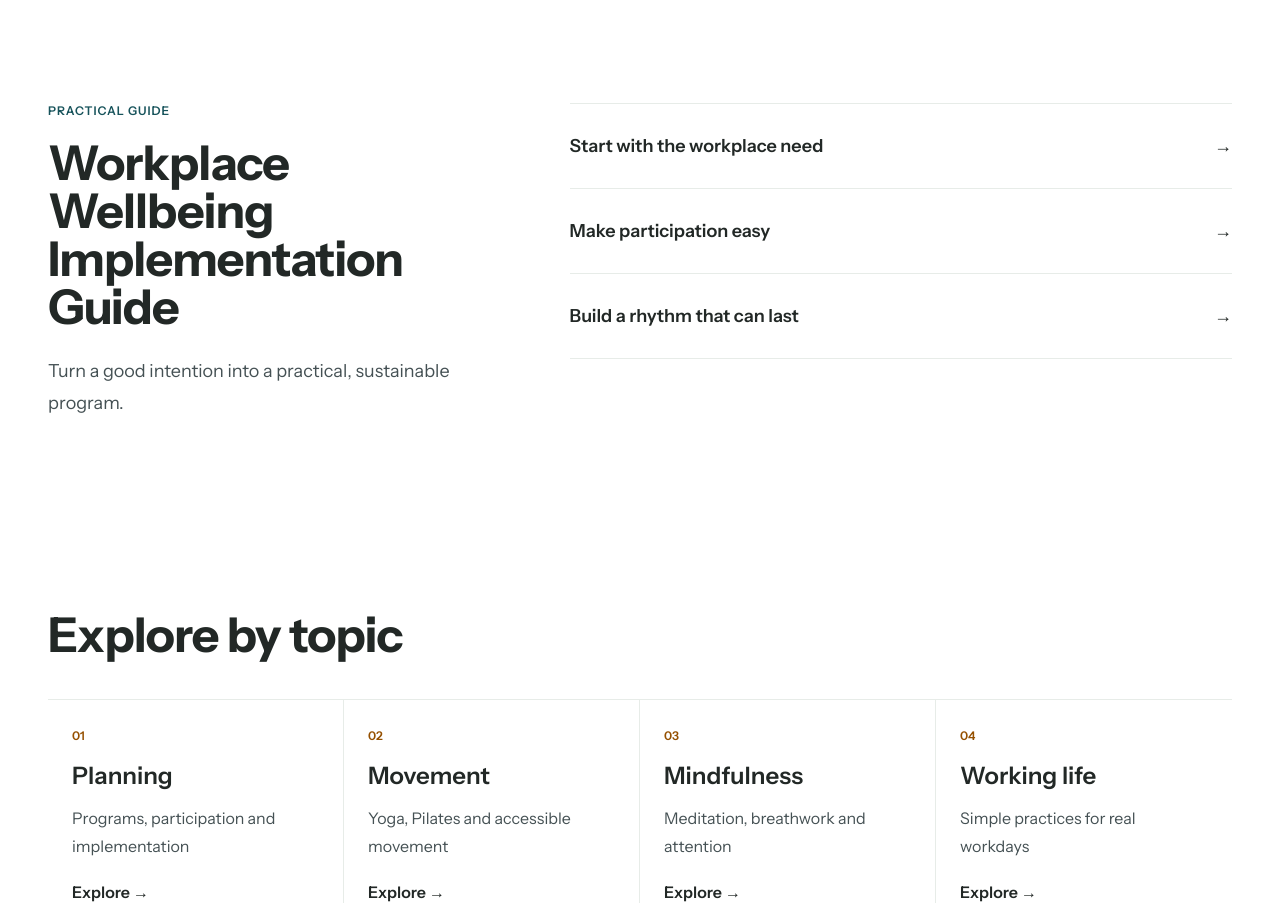
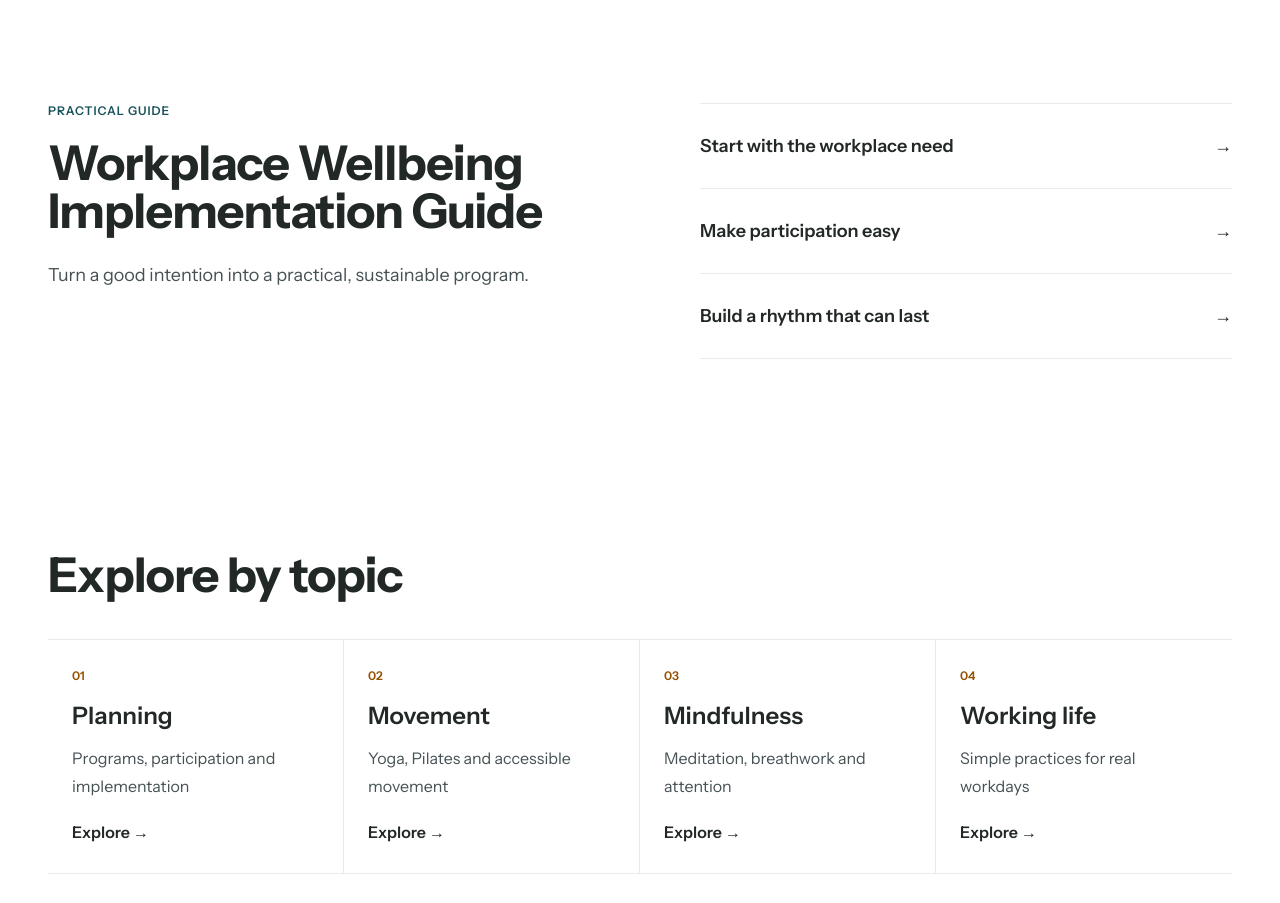
Before and after one commit to glennhammond/cya-website-prototype, a Next.js app: page /blog in a window 1280 px wide. Shown: the part 1920-2823 px from the top of the page. Built offline with nearby package versions, Linux system fonts and the light colour scheme.

Commit message:
Rebalance insights implementation guide layout

```diff
--- a/app/blog/page.tsx
+++ b/app/blog/page.tsx
@@ -50,7 +50,7 @@ export default function InsightsPage() {
 
       <section className="bg-white py-20 lg:py-24"><ProductionContainer><h2 className="text-4xl font-bold tracking-[-0.018em] text-[var(--cya-charcoal)] lg:text-5xl">Latest insights</h2><div className="mt-10 flex snap-x snap-mandatory gap-6 overflow-x-auto pb-4 md:grid md:grid-cols-3 md:overflow-visible md:pb-0">{latest.map((article) => <article key={article.slug} className="min-w-[84%] snap-start sm:min-w-[60%] md:min-w-0"><div className="relative aspect-[16/9] overflow-hidden bg-[var(--cya-surface-page)]"><Image src={imageFor(article.category)} alt="" fill sizes="(min-width: 768px) 33vw, 84vw" className="object-cover" /></div><p className="mt-4 text-xs font-bold uppercase tracking-[0.1em] text-[var(--cya-ochre-ink)]">{article.category}</p><h3 className="mt-3 text-2xl font-semibold leading-7 text-[var(--cya-charcoal)]"><Link href={`/blog/${article.slug}`}>{article.title}</Link></h3><Link href={`/blog/${article.slug}`} className="mt-5 inline-flex font-semibold text-[var(--cya-charcoal)] hover:underline">Read →</Link></article>)}</div><p className="mt-2 text-sm text-[var(--cya-body)] md:hidden">Swipe to explore →</p></ProductionContainer></section>
 
-      <section id="planning" className="bg-[var(--cya-surface-base)] py-20 lg:py-24"><ProductionContainer className="grid gap-10 lg:grid-cols-[minmax(0,0.8fr)_minmax(0,1.2fr)] lg:gap-20"><div><ProductionKicker>Practical guide</ProductionKicker><h2 className="mt-5 max-w-xl text-4xl font-bold tracking-[-0.018em] text-[var(--cya-charcoal)] lg:text-5xl">Workplace Wellbeing Implementation Guide</h2><p className="mt-6 max-w-xl text-lg leading-8 text-[var(--cya-body)]">Turn a good intention into a practical, sustainable program.</p></div><div className="border-t border-[var(--cya-divider)]">{[["Start with the workplace need","/workplace-wellbeing-programs"],["Make participation easy","/workplace-wellbeing-programs"],["Build a rhythm that can last","/workplace-wellbeing-programs"]].map(([label,href]) => <Link key={label} href={href} className="flex items-center justify-between gap-6 border-b border-[var(--cya-divider)] py-7 text-lg font-semibold text-[var(--cya-charcoal)] hover:text-[var(--cya-teal-dark)]"><span>{label}</span><span aria-hidden="true">→</span></Link>)}</div></ProductionContainer></section>
+      <section id="planning" className="bg-[var(--cya-surface-base)] py-20 lg:py-24"><ProductionContainer className="grid gap-10 lg:grid-cols-[minmax(0,1.05fr)_minmax(0,0.95fr)] lg:items-start lg:gap-16"><div><ProductionKicker>Practical guide</ProductionKicker><h2 className="mt-5 max-w-2xl text-4xl font-bold tracking-[-0.018em] text-[var(--cya-charcoal)] lg:text-5xl">Workplace Wellbeing Implementation Guide</h2><p className="mt-6 max-w-2xl text-lg leading-8 text-[var(--cya-body)]">Turn a good intention into a practical, sustainable program.</p></div><div className="border-t border-[var(--cya-divider)]">{[["Start with the workplace need","/workplace-wellbeing-programs"],["Make participation easy","/workplace-wellbeing-programs"],["Build a rhythm that can last","/workplace-wellbeing-programs"]].map(([label,href]) => <Link key={label} href={href} className="flex items-center justify-between gap-6 border-b border-[var(--cya-divider)] py-7 text-lg font-semibold text-[var(--cya-charcoal)] hover:text-[var(--cya-teal-dark)]"><span>{label}</span><span aria-hidden="true">→</span></Link>)}</div></ProductionContainer></section>
 
       <section className="bg-white py-20 lg:py-24"><ProductionContainer><h2 className="text-4xl font-bold tracking-[-0.018em] text-[var(--cya-charcoal)] lg:text-5xl">Explore by topic</h2><div className="mt-10 flex snap-x snap-mandatory gap-0 overflow-x-auto border-y border-[var(--cya-divider)] pb-0 md:grid md:grid-cols-4 md:overflow-visible">{topics.map(([title,body,href], index) => <article id={title.toLowerCase().replace(" ", "-")} key={title} className="min-w-[78%] snap-start border-r border-[var(--cya-divider)] px-6 py-7 last:border-r-0 sm:min-w-[50%] md:min-w-0"><p className="text-xs font-semibold text-[var(--cya-ochre-ink)]">{String(index + 1).padStart(2, "0")}</p><h3 className="mt-4 text-2xl font-semibold text-[var(--cya-charcoal)]">{title}</h3><p className="mt-3 leading-7 text-[var(--cya-body)]">{body}</p><Link href={href} className="mt-5 inline-flex font-semibold text-[var(--cya-charcoal)] hover:underline">Explore →</Link></article>)}</div><p className="mt-3 text-sm text-[var(--cya-body)] md:hidden">Swipe to explore →</p></ProductionContainer></section>
 
```
